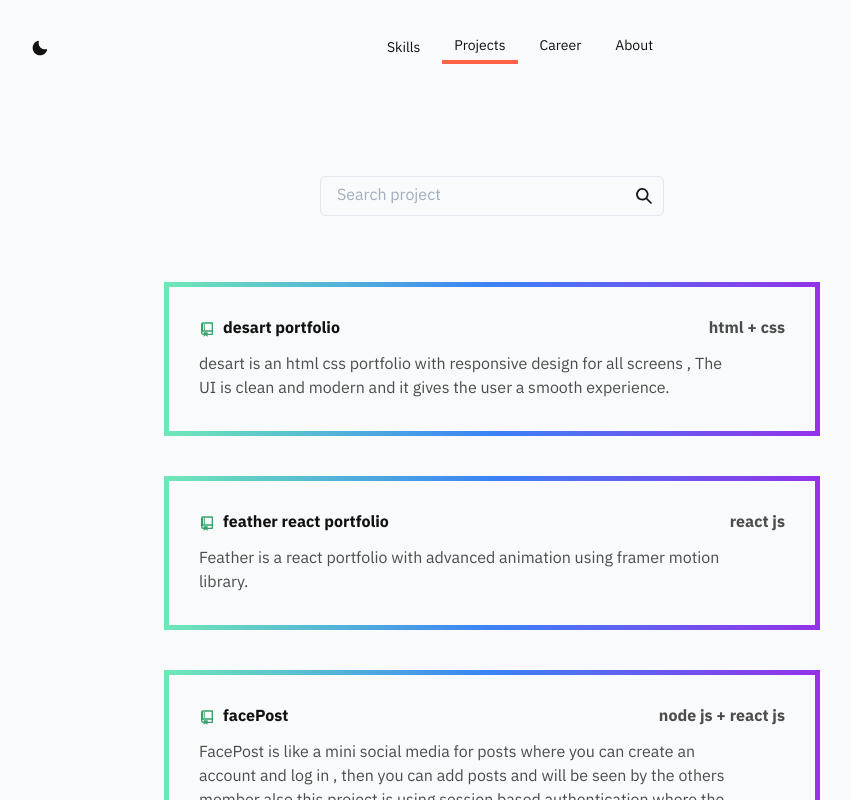
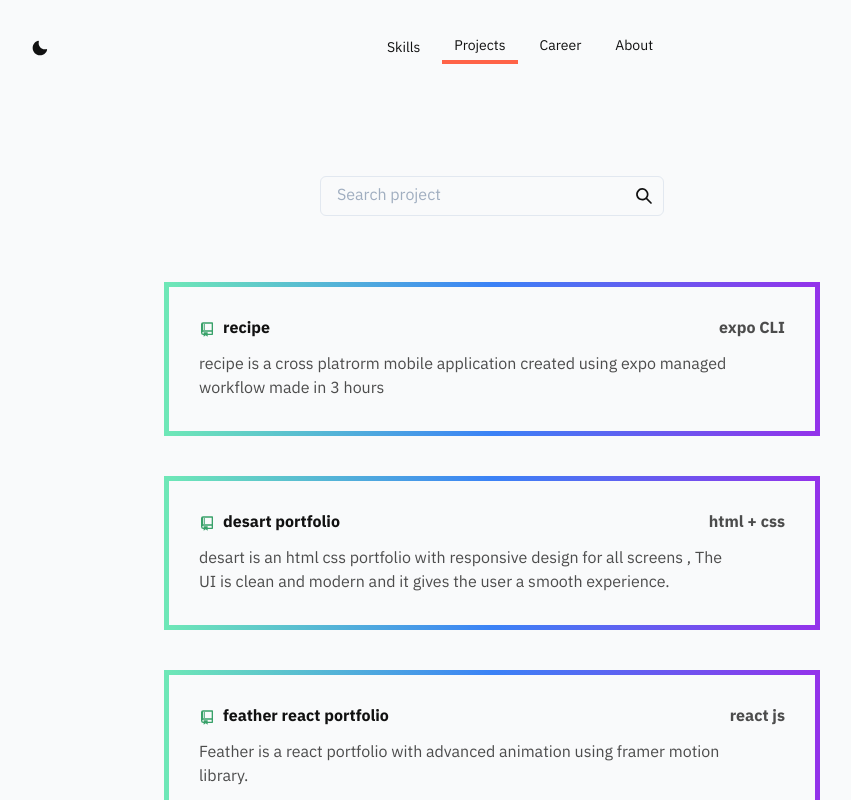
Before and after one commit to Nouhack/nouhsa.vercel.app, a Next.js app: page /projects in a window 1280 px wide. Shown: the top 800 px of the page, without its empty margins (148-999 px from the left). Built offline with nearby package versions, Linux system fonts and the light colour scheme.

Commit message:
add project

```diff
--- a/data/projectsData.js
+++ b/data/projectsData.js
@@ -1,4 +1,10 @@
 export const dumData = [
+  {
+    title: "recipe",
+    body: "recipe is a cross platrorm mobile application created using expo managed workflow made in 3 hours",
+    technology: "expo CLI",
+    githubLink: "https://github.com/Nouhack/reciper",
+  },
   {
     title: "desart portfolio",
     body: "desart is an html css portfolio with responsive design for all screens , The UI is clean and modern and it gives the user a smooth experience.",
```
